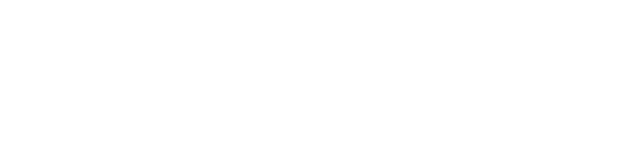
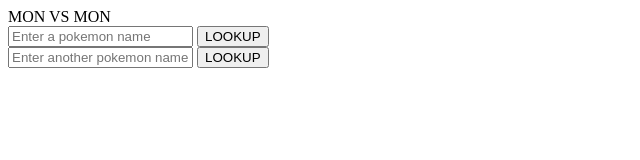
Before and after one commit to alexmsomarriba/211-API-Interaction, a plain HTML site: page index.html in a window 1280 px wide. Shown: the whole page, without its empty margins (0-640 px from the left). Drawn offline with Linux system fonts and the light colour scheme.

Commit message:
added two buttons to HTML

```diff
--- a/index.html
+++ b/index.html
@@ -7,6 +7,20 @@
     <title>Document</title>
 </head>
 <body>
-
+    <header>
+        MON VS MON
+    </header>
+    <div>
+        <form>
+            <input id="pokeOneInput" type="text" placeholder="Enter a pokemon name">
+            <button onclick="grabPoke()">LOOKUP</button>
+        </form>
+    </div>
+    <div>
+        <form>
+            <input id="poketwoInput" type="text" placeholder="Enter another pokemon name">
+            <button onclick="grabPoke()">LOOKUP</button>
+        </form>
+    </div>
 </body>
 </html>
```
